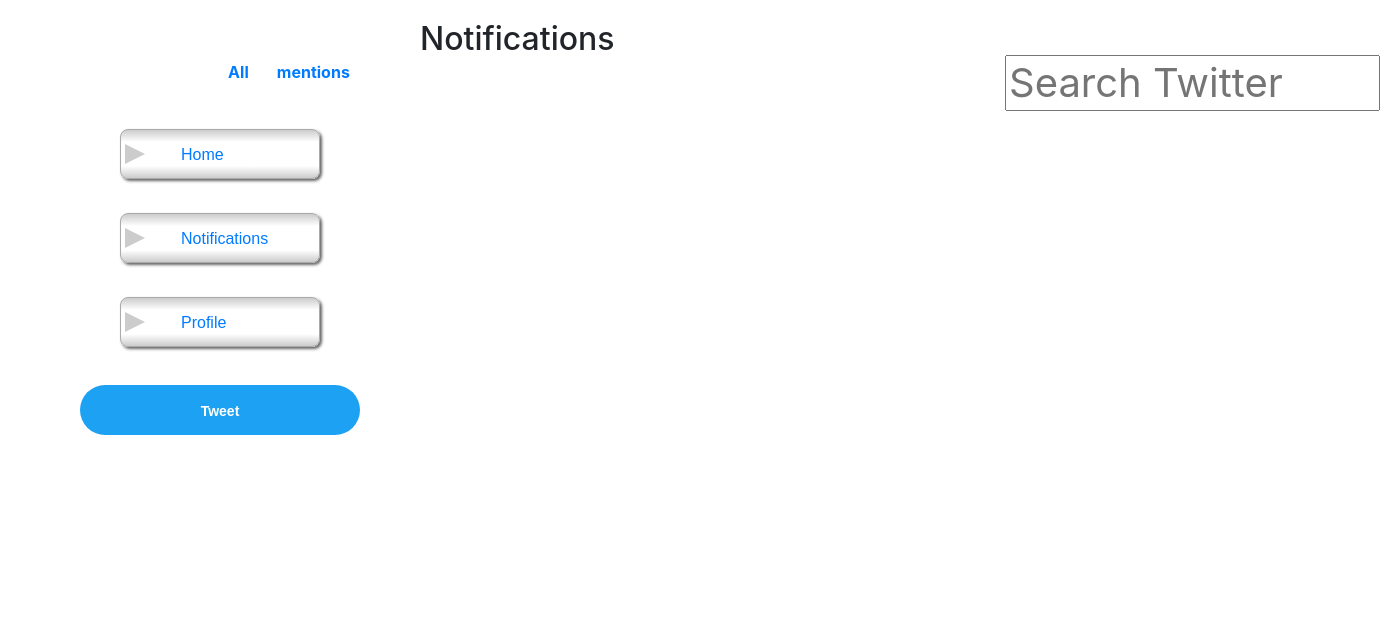
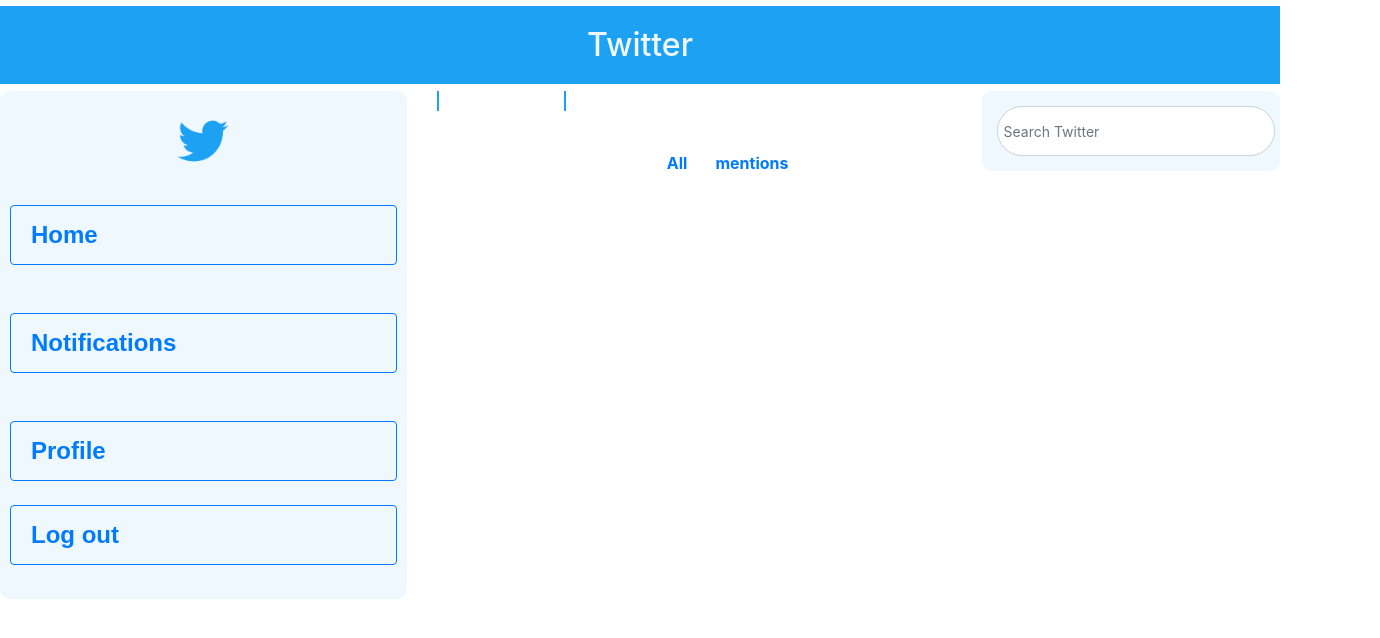
Before and after one commit to HaniyeMollaei/TwitterFrontend, a React (Create React App) app: page /notifications in a window 1280 px wide. Shown: the top 638 px of the page, 1380 px wide, since content can reach past the window. Built offline with nearby package versions, Linux system fonts and the light colour scheme.

Commit message:
Update Notifications.js

```diff
--- a/src/components/Notifications.js
+++ b/src/components/Notifications.js
@@ -1,27 +1,58 @@
 import React from 'react';
 import '../css/notifications.css';
 import {Link} from "react-router-dom";
+import logo from "../src/logo.png";
 
 class Notifications extends React.Component {
 
     render() {
         return (
-            <div className="App">
-                <ul>
-                    <Link to="/home"><li className="sidebar">Home</li></Link>
-                    <Link to="/notifications"><li className="sidebar">Notifications</li></Link>
-                    <Link to="/notifications"><li className="sidebar">Profile</li></Link>
-                </ul>
-                <button id="tweet_button">Tweet</button>
-                <h2 id="notifications">Notifications</h2>
-                <ul className="pagination">
-                    <a href="#">All</a>
-                  <a className="active" href="#">mentions</a>
-                </ul>
-
-                <div className="search">
-                    <input type="text" size="10" placeholder="Search Twitter" name="search"></input>
-                </div>
+            <div>
+                <table id="main_table">
+                    <tr class="row">
+                        <td class="col" colSpan="4">
+                            <h2 id="home">Twitter</h2>
+                        </td>
+                    </tr>
+                    <tr class="row">
+                        <td class="col-4">
+                            <div id="sidebar_left">
+                                <img id="logo-home" src={logo} alt="logo"></img>
+                                <Link to="/home">
+                                    <button class="btn btn-outline-primary menu-item">Home</button>
+                                </Link>
+                                <br/>
+                                <Link to="/notifications">
+                                    <button class="btn btn-outline-primary menu-item">Notifications</button>
+                                </Link>
+                                <br/>
+                                <Link to="/profile">
+                                    <button class="btn btn-outline-primary menu-item">Profile</button>
+                                </Link>
+                                <Link to="/profile">
+                                    <button class="btn btn-outline-primary menu-item">Log out</button>
+                                </Link>
+                                <br/>
+                                {/*<button id="tweet_button">Tweet</button>*/}
+                            </div>
+                        </td>
+                        <td class="col-5" colSpan="2">
+                            <div id="page_center">
+                                <ul className="pagination">
+                                    <a href="#">All</a>
+                                    <a className="active" href="#">mentions</a>
+                                </ul>
+                            </div>
+                        </td>
+                        <td class="col-3">
+                            <div id="sidebar_right">
+                                <input id="search_txt" type="text" size="10" class="form-control"
+                                       placeholder="Search Twitter"
+                                       name="search"></input>
+                            </div>
+                        </td>
+                    </tr>
+                </table>
             </div>
         );
     }
```
